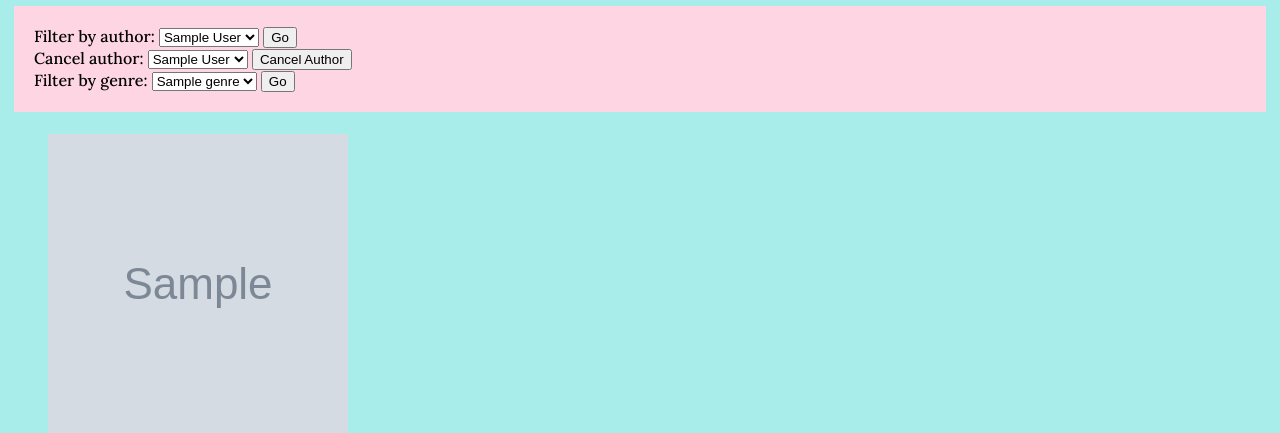
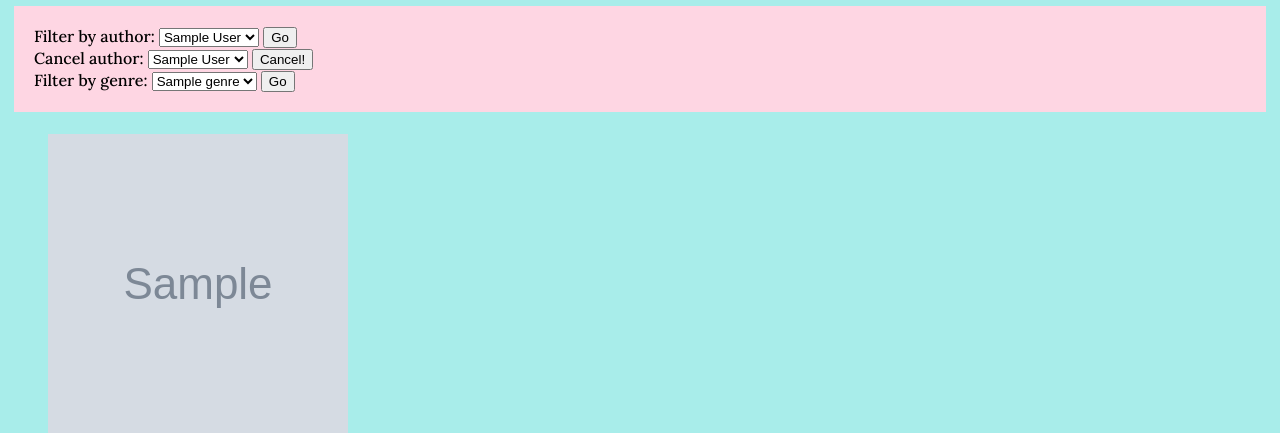
Before and after one commit to calumrodger/python_project_bookshop, a Flask app: page /books in a window 1280 px wide. Shown: the part 183-616 px from the top of the page. Run offline with Flask 2, Linux system fonts and the light colour scheme; grey boxes marked "Sample" are stand-in pictures; a database or web service that is not in the repository returns one stand-in record (values such as "Sample title"); some libraries are stand-ins or nearby versions.

Commit message:
tiny tidying tweaks

```diff
--- a/controllers/book_controller.py
+++ b/controllers/book_controller.py
@@ -70,8 +70,6 @@ def create_book():
     sale_price = request.form["sale_price"]
     blurb = request.form["blurb"]
     image = request.form["image"]
-    if image == None:
-        image = "https://i.imgur.com/k7LOImQ.jpg"
     publisher = publisher_repository.select(publisher_id)
     book = Book(title, publisher, author, genre, stock, cost_price, sale_price, blurb, image, id)
     book_repository.save(book)
--- a/templates/books/index.html
+++ b/templates/books/index.html
@@ -23,7 +23,7 @@
         </option>
       {% endfor %}
     </select>
-    <button type="submit", action="cancelauthor/", method="post">Cancel Author</button>
+    <button type="submit", action="cancelauthor/", method="post">Cancel!</button>
   </form>
   <form action="books/bygenre" method="post">
     <label for="genre">Filter by genre:</label>
```
